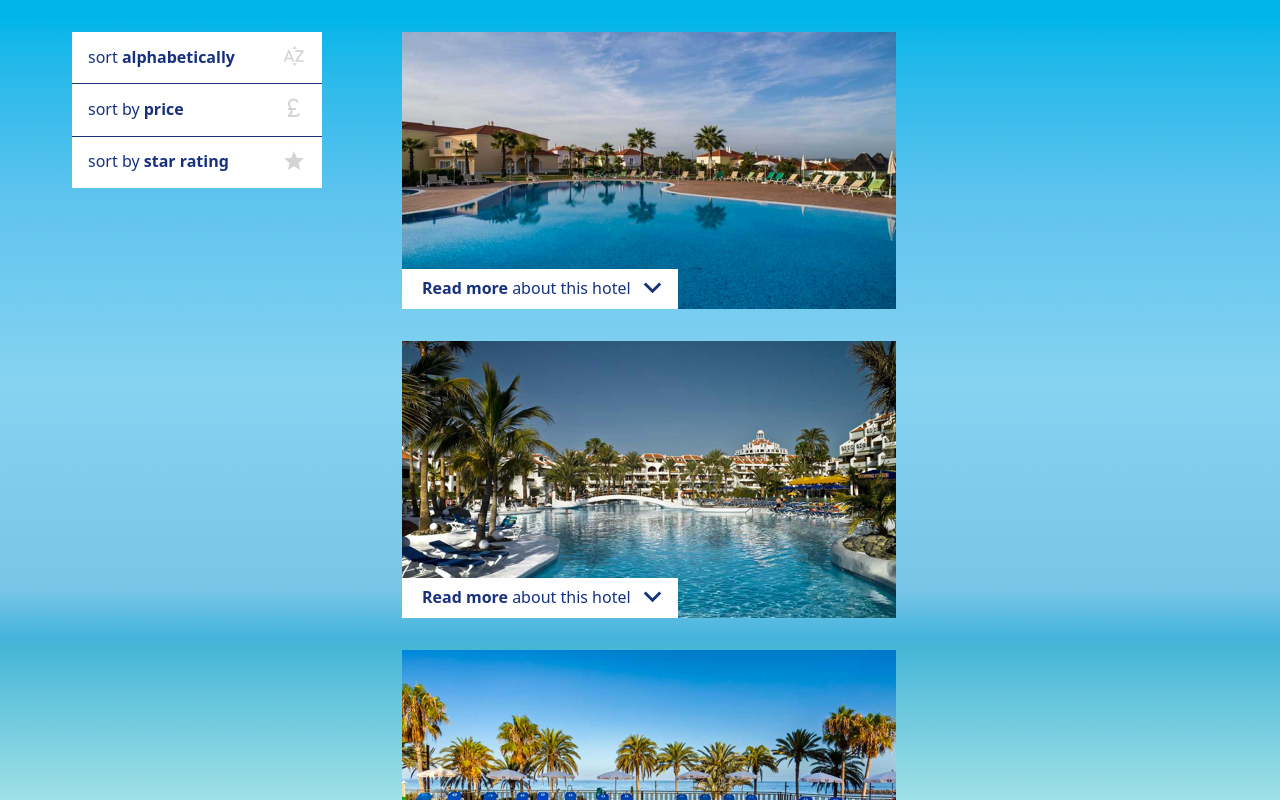
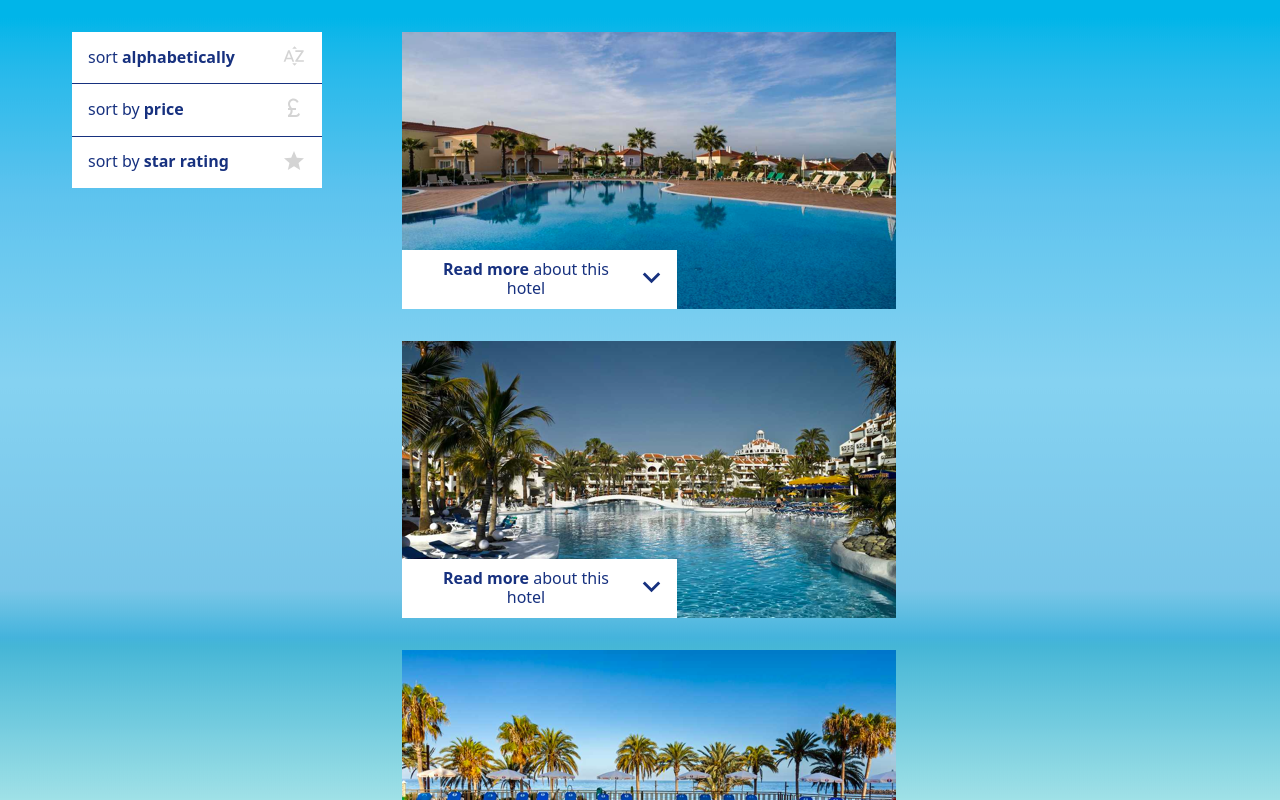
Before and after one commit to DavidSchillinger/otb-task, a React (Vite) app: page / in a window 1280 px wide. Shown: the top 800 px of the page. Built offline with nearby package versions, Linux system fonts and the light colour scheme.

Commit message:
chore: add expand/collapse description state

```diff
--- a/src/hotels/hotel/image.module.css
+++ b/src/hotels/hotel/image.module.css
@@ -11,6 +11,9 @@
 	position: absolute;
 	bottom: 0;
 	left: 0;
+
+	width: 275px; /* Try to avoid UI shifting when text length changes. */
+	max-width: 100%;
 
 	display: inline-flex;
 	align-items: center;
--- a/src/hotels/hotel/image.tsx
+++ b/src/hotels/hotel/image.tsx
@@ -1,14 +1,15 @@
 import {ReactNode} from 'react'
-import {HotelDetails} from '../fetch.tsx'
 import classes from './image.module.css'
+import {ExpandLess, ExpandMore} from '@mui/icons-material'
 
 export type HotelImageWithButtonProps = {
-	hotel: HotelDetails,
-	children: ReactNode,
+	hotel: {imageUrl: string, name: string},
+	isExpanded: boolean,
+	onClickToggle: () => void,
 }
 
 export function HotelImageWithButton(props: HotelImageWithButtonProps) {
-	const {hotel, children} = props
+	const {hotel, isExpanded, onClickToggle} = props
 
 	return (
 		<div className={classes.details}>
@@ -18,12 +19,20 @@ export function HotelImageWithButton(props: HotelImageWithButtonProps) {
 				className={classes.detailsImage}
 			/>
 
-			{children}
+			<HotelImageButton onClick={onClickToggle}>
+				{/* Minor UX suggestion here: Use up/down arrows similar to MUI accordion. */}
+				{/* This avoids the button looking a little like a "play" button when collapsed. */}
+				{/* I wouldn't normally write this as a comment in the code, I'd ask a UX/UI designer. */}
+				{{
+					text: <span><b>{isExpanded ? 'Read less' : 'Read more'}</b> about this hotel</span>,
+					icon: isExpanded ? <ExpandLess fontSize='large'/> : <ExpandMore fontSize='large'/>,
+				}}
+			</HotelImageButton>
 		</div>
 	)
 }
 
-export type HotelImageButtonProps = {
+type HotelImageButtonProps = {
 	onClick: () => void,
 	children: {
 		text: ReactNode,
@@ -31,7 +40,7 @@ export type HotelImageButtonProps = {
 	}
 }
 
-export function HotelImageButton(props: HotelImageButtonProps) {
+function HotelImageButton(props: HotelImageButtonProps) {
 	const {onClick, children: {text, icon}} = props
 
 	return (
--- a/src/hotels/hotel/index.tsx
+++ b/src/hotels/hotel/index.tsx
@@ -1,7 +1,6 @@
-import {useEffect} from 'react'
+import {useEffect, useState} from 'react'
 import {Hotel} from '../fetch.tsx'
-import {ExpandMore} from '@mui/icons-material'
-import {HotelImageButton, HotelImageWithButton} from './image.tsx'
+import {HotelImageWithButton} from './image.tsx'
 
 export type HotelCardProps = {
 	option: Hotel,
@@ -10,20 +9,19 @@ export type HotelCardProps = {
 export function HotelCard(props: HotelCardProps) {
 	const {option} = props
 
+	const [isExpanded, setIsExpanded] = useState(false)
+
 	useEffect(() => {
 		console.log(option)
 	}, [option])
 
 	return (
 		<article>
-			<HotelImageWithButton hotel={option.hotel}>
-				<HotelImageButton onClick={() => null}>
-					{{
-						text: <span><b>Read more</b> about this hotel</span>,
-						icon: <ExpandMore fontSize='large'/>,
-					}}
-				</HotelImageButton>
-			</HotelImageWithButton>
+			<HotelImageWithButton
+				hotel={option.hotel}
+				isExpanded={isExpanded}
+				onClickToggle={() => setIsExpanded(c => !c)}
+			/>
 		</article>
 	)
 }
```
